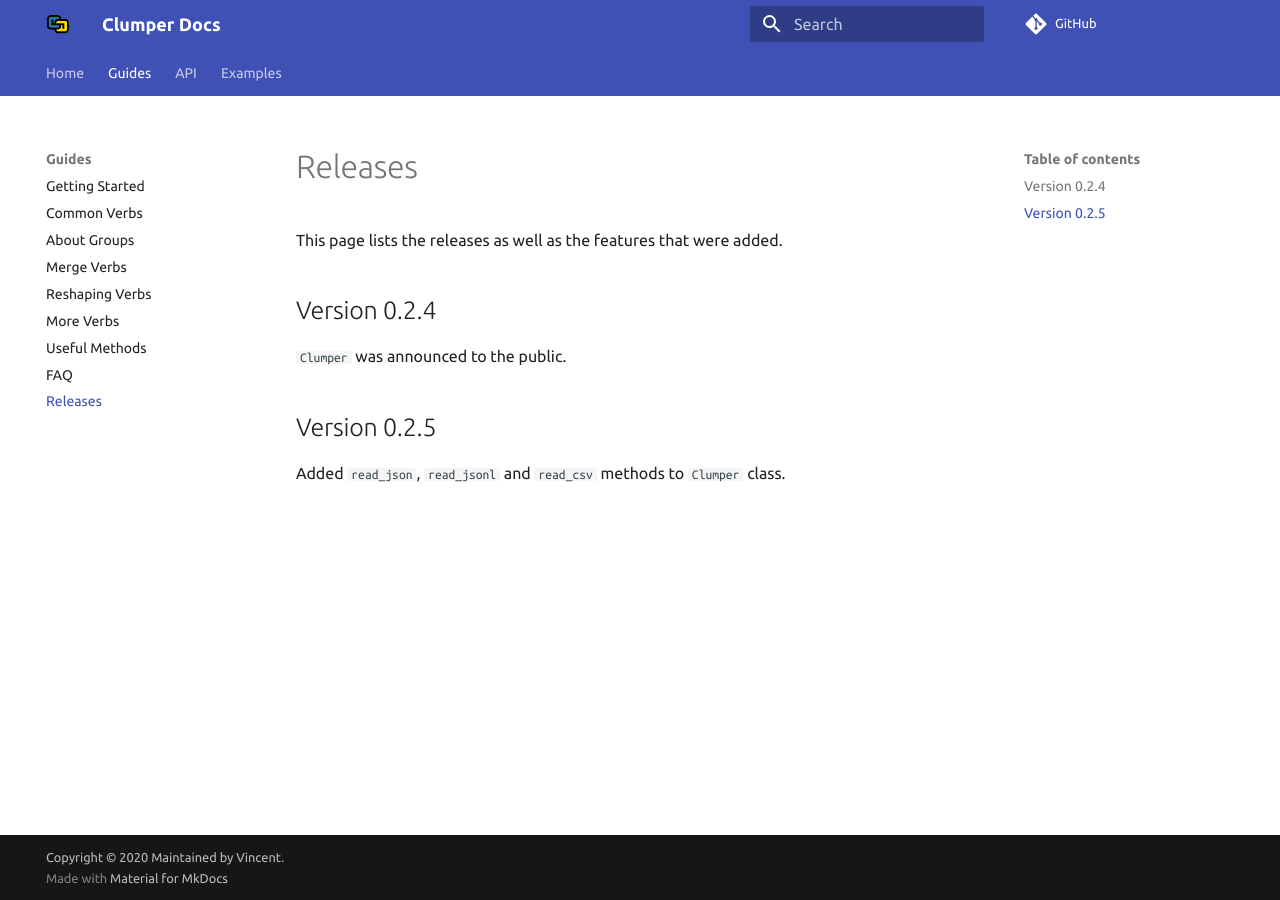
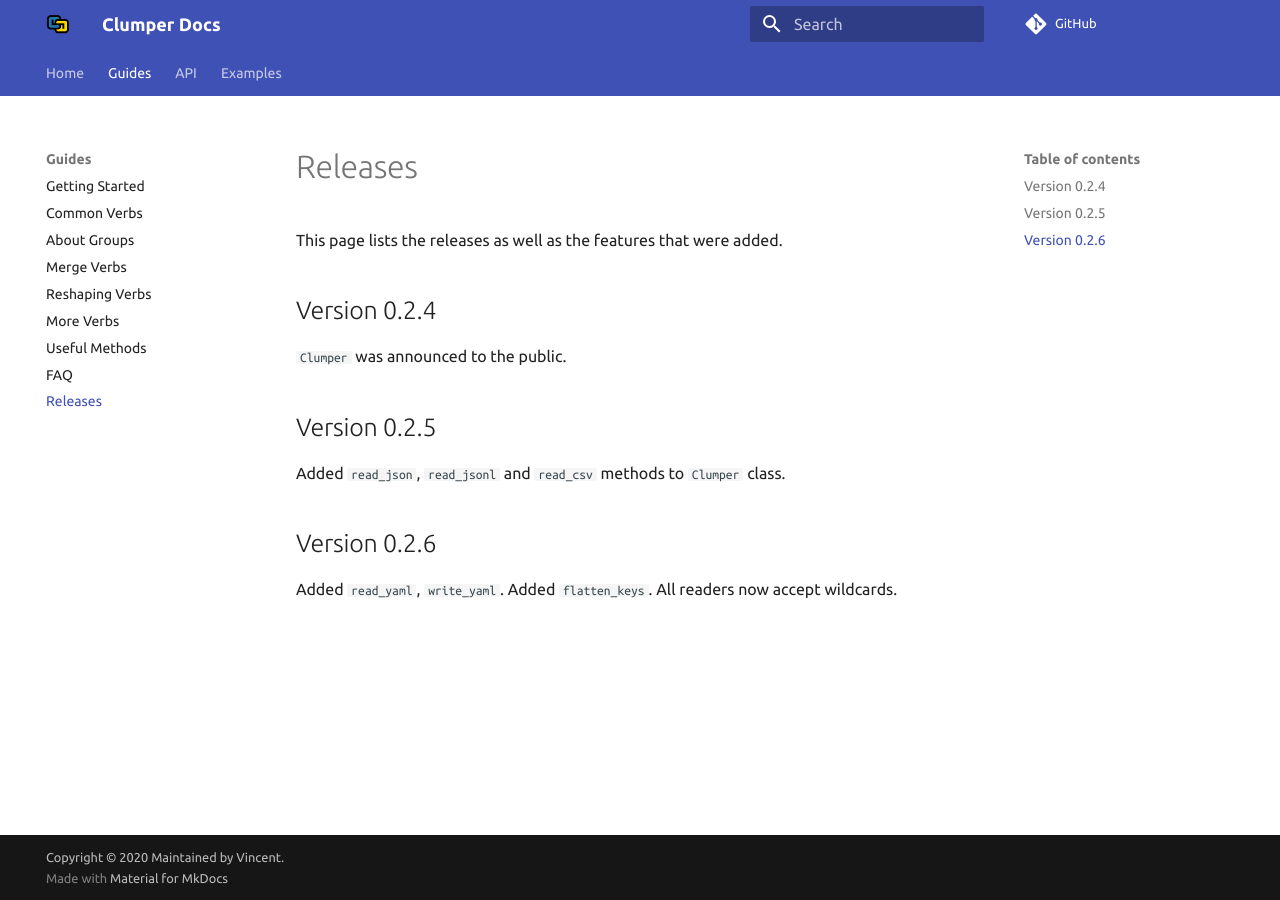
Before and after one commit to koaning/clumper, an MkDocs documentation site: the page built from docs/guides/releases.md, in a window 1280 px wide. Built offline with MkDocs 1.6.1 and Material for MkDocs 9.7.7, drawn with Linux system fonts in a browser that asks for light colours; comment, search, counter and statistics services are not loaded.

Commit message:
Update releases.md

```diff
--- a/docs/guides/releases.md
+++ b/docs/guides/releases.md
@@ -9,3 +9,9 @@ This page lists the releases as well as the features that were added.
 ## Version 0.2.5
 
 Added `read_json`, `read_jsonl` and `read_csv` methods to `Clumper` class.
+
+## Version 0.2.6
+
+Added `read_yaml`, `write_yaml`.
+Added `flatten_keys`.
+All readers now accept wildcards.
```
